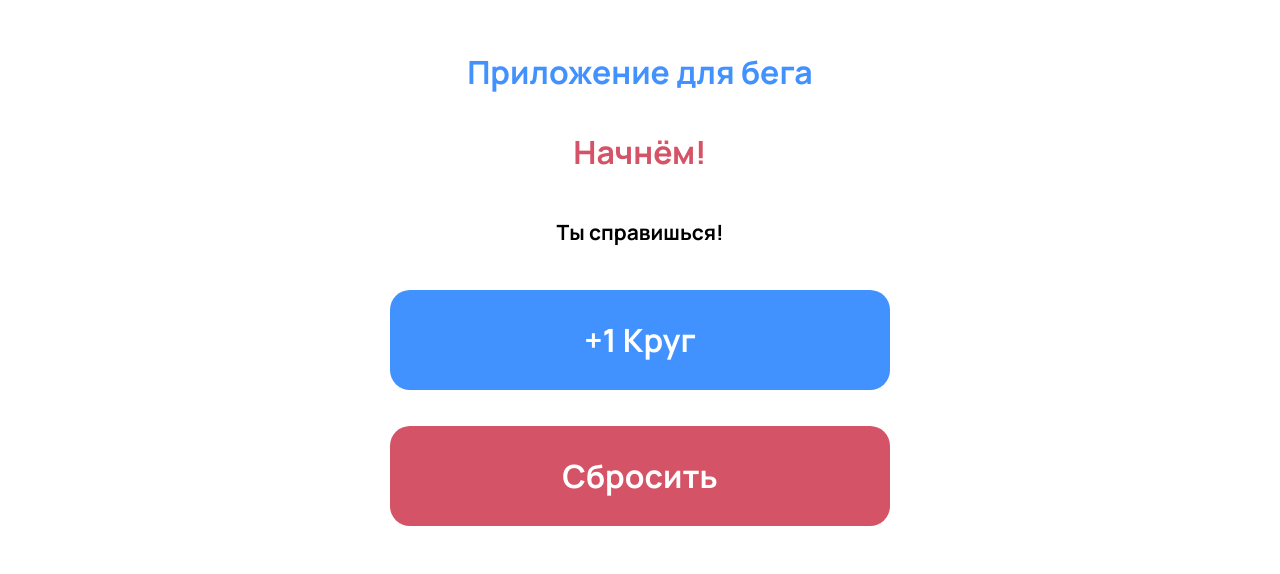
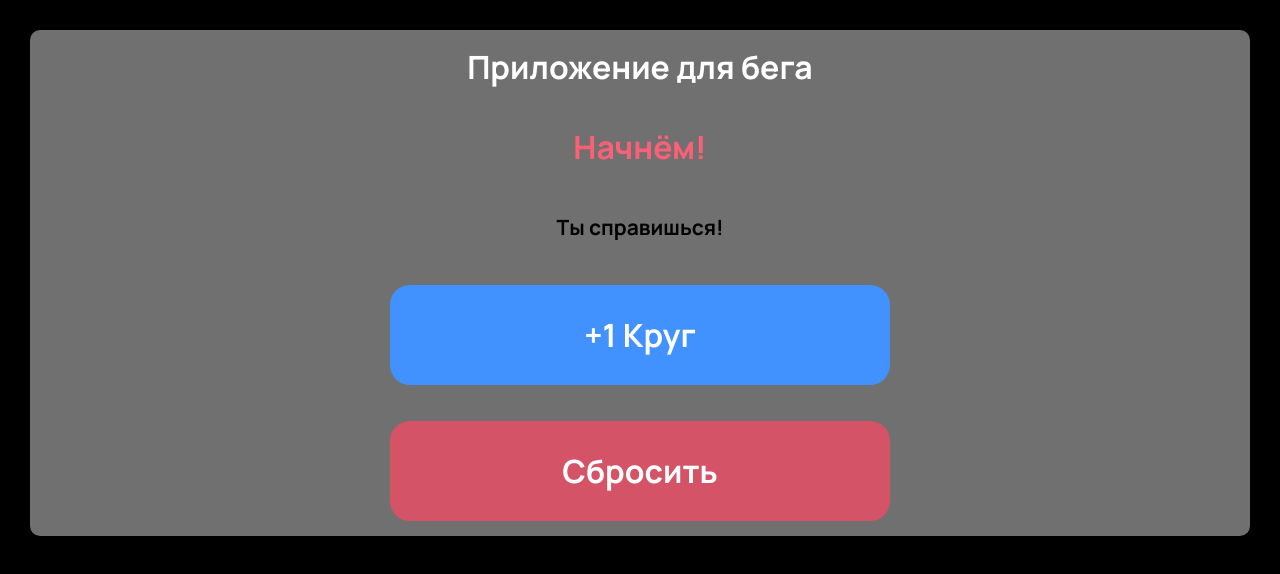
Before and after one commit to evgeniykolenkin/counter-app, a plain HTML site: page index.html in a window 1280 px wide. Drawn offline with Linux system fonts and the light colour scheme.

Commit message:
refactoring

```diff
--- a/styles/main.css
+++ b/styles/main.css
@@ -4,6 +4,7 @@ html {
 
 body {
   font-family: "Manrope", sans-serif;
+  background-color: #000000;
 }
 
 button {
@@ -18,7 +19,7 @@ button,
 
 .counter {
   display: flex;
-  padding: 50px;
+  padding: 30px;
 }
 
 .container,
@@ -35,6 +36,9 @@ button,
 
 .container {
   width: 100%;
+  padding: 15px;
+  background-color: rgb(112, 112, 112);
+  border-radius: 10px;
 }
 
 .counter__text-wrapper {
@@ -44,11 +48,11 @@ button,
 }
 
 h1 {
-  color: #4191ff;
+  color: #ffffff;
 }
 
 .counter__data {
-  color: #d45366;
+  color: #fc6077;
 }
 
 .counter__data-extra {
```
